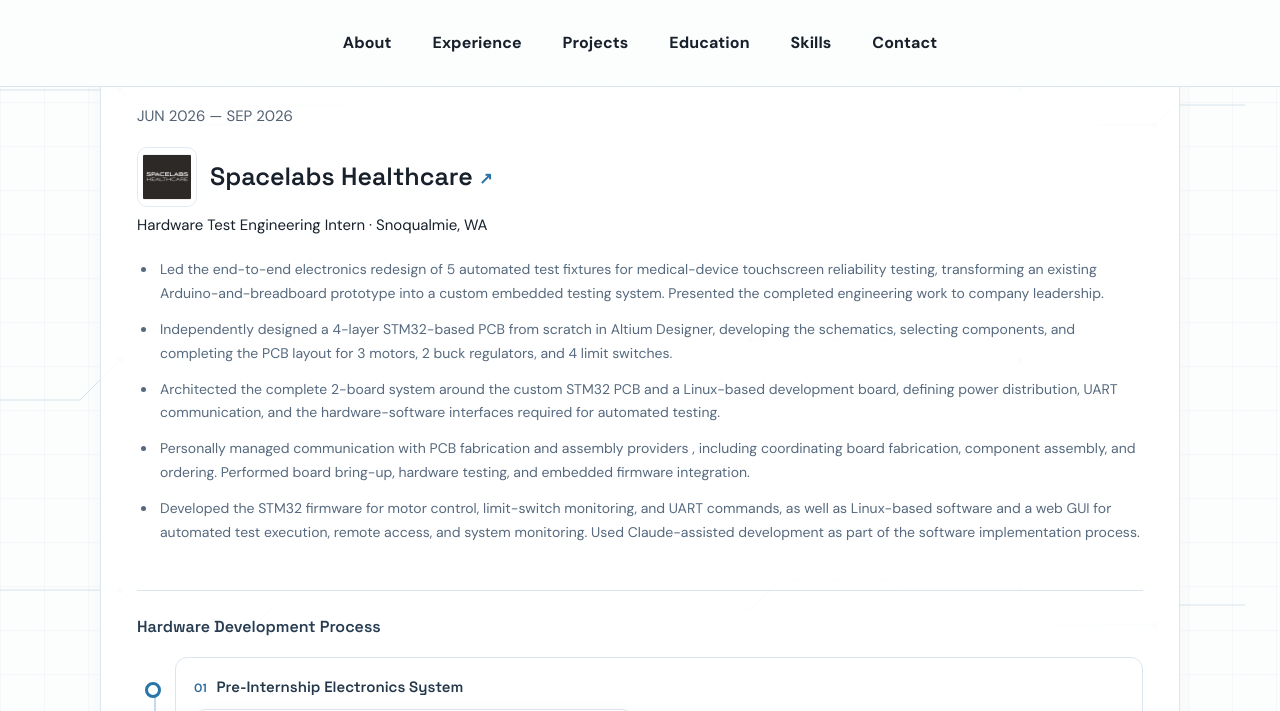
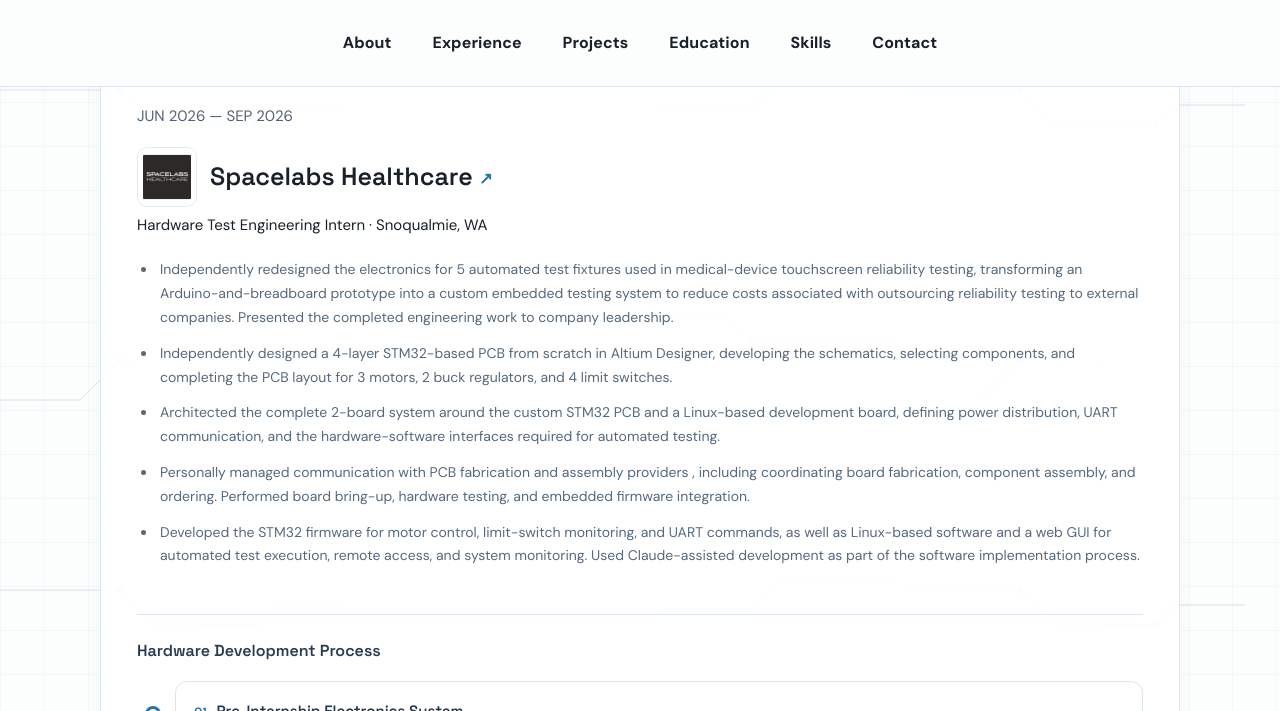
Before and after one commit to AdityaManivel/AdityaManivel.github.io, a Jekyll site: the page index.html, which Jekyll copies as it is, in a window 1280 px wide and 900 px high, scrolled down 1922 px, cut to the strip 0-711 px from the top of the window. Built offline with Jekyll 4.4.1, drawn with Linux system fonts in a browser that asks for light colours.

Commit message:
Clarify independent fixture redesign and outsourcing cost savings

```diff
--- a/index.html
+++ b/index.html
@@ -54,7 +54,7 @@
           <div class="husky-heading experience-heading"><img class="husky-club-logo" src="assets/spacelabs_healthcare_logo.jpg" alt="Spacelabs Healthcare logo" loading="lazy" /><h3><a class="experience-title-link" href="https://spacelabshealthcare.com/" target="_blank" rel="noopener noreferrer">Spacelabs Healthcare <span aria-hidden="true">↗</span></a></h3></div>
           <span>Hardware Test Engineering Intern · Snoqualmie, WA</span>
           <ul class="experience-bullets">
-            <li>Led the end-to-end electronics redesign of 5 automated test fixtures for medical-device touchscreen reliability testing, transforming an existing Arduino-and-breadboard prototype into a custom embedded testing system. Presented the completed engineering work to company leadership.</li>
+            <li>Independently redesigned the electronics for 5 automated test fixtures used in medical-device touchscreen reliability testing, transforming an Arduino-and-breadboard prototype into a custom embedded testing system to reduce costs associated with outsourcing reliability testing to external companies. Presented the completed engineering work to company leadership.</li>
             <li>Independently designed a 4-layer STM32-based PCB from scratch in Altium Designer, developing the schematics, selecting components, and completing the PCB layout for 3 motors, 2 buck regulators, and 4 limit switches.</li>
             <li>Architected the complete 2-board system around the custom STM32 PCB and a Linux-based development board, defining power distribution, UART communication, and the hardware-software interfaces required for automated testing.</li>
             <li>Personally managed communication with PCB fabrication and assembly providers , including coordinating board fabrication, component assembly, and ordering. Performed board bring-up, hardware testing, and embedded firmware integration.</li>
```
